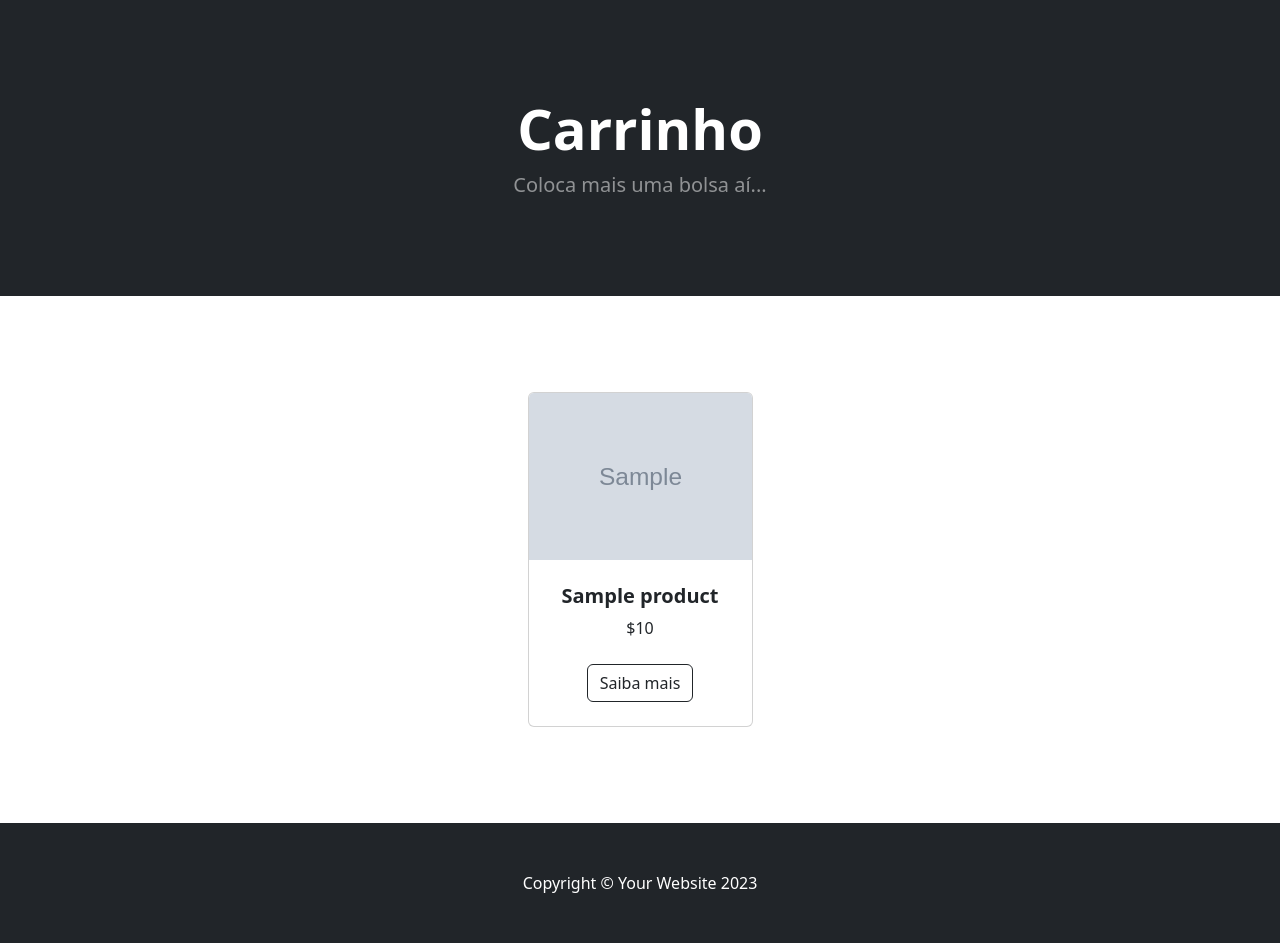
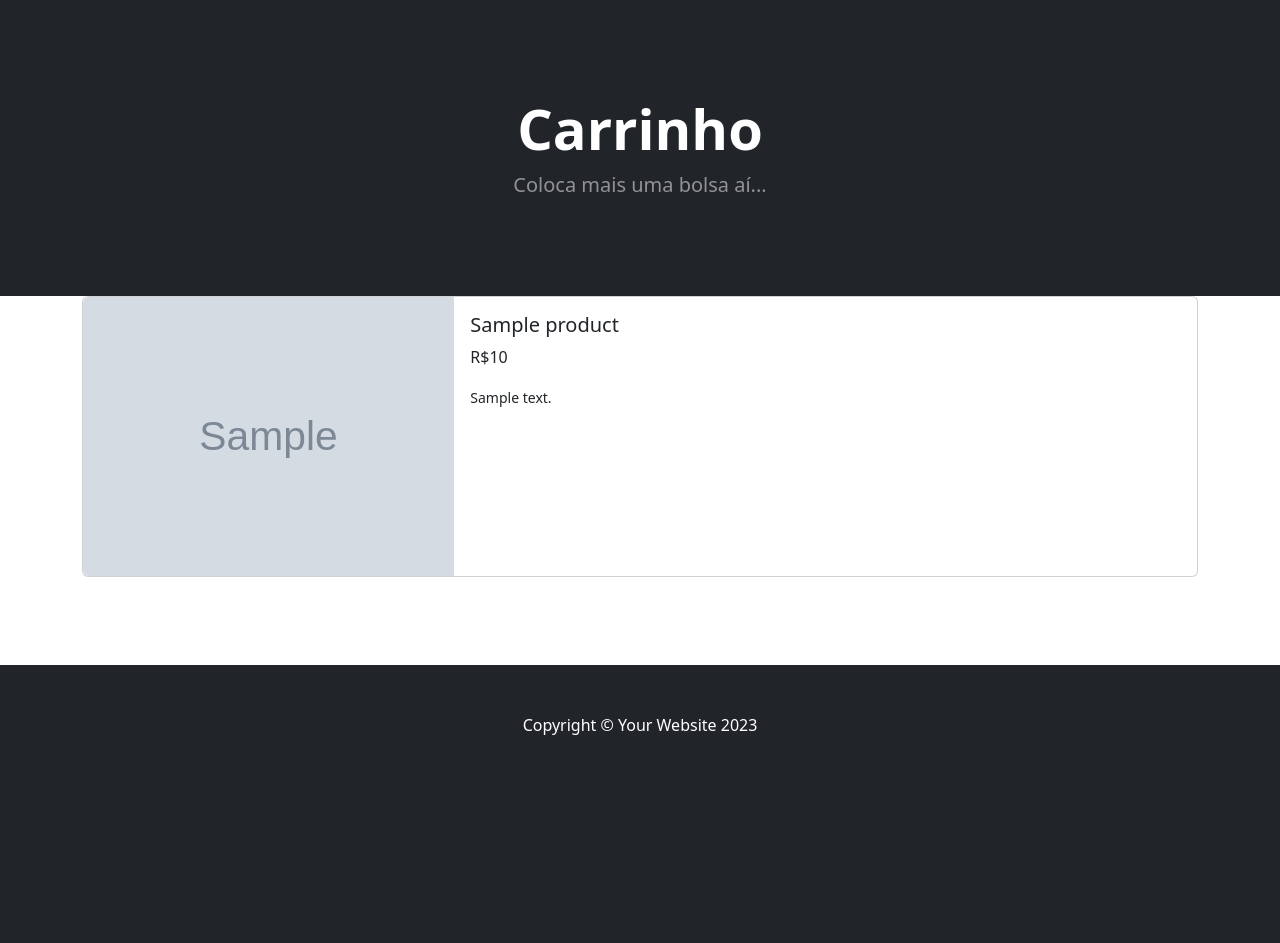
Before and after one commit to silvaludwig/ecommerce, a Django app: template ecommerce/cart/templates/cart_summary.html in a window 1280 px wide. Shown: the part 57-1000 px from the top of the page. After the commit the page ends 792 px from the top, so only its background shows below. Run offline with Django 5.2, Linux system fonts and the light colour scheme; the template is opened without the code that fills it: most values are stand-ins (such as "Sample title", 1, 10 or a date in 2020); grey boxes marked "Sample" are stand-in pictures; some libraries are stand-ins or nearby versions.

Commit message:
refactor cart functionality and update cart summary template

```diff
--- a/ecommerce/cart/templates/cart_summary.html
+++ b/ecommerce/cart/templates/cart_summary.html
@@ -9,43 +9,34 @@
             </div>
         </div>
     </header>
-        <!-- Section-->
-        <section class="py-5">
-            <div class="container px-4 px-lg-5 mt-5">
-                <div class="row gx-4 gx-lg-5 row-cols-2 row-cols-md-3 row-cols-xl-4 justify-content-center">
-                    <!-- Products -->
-                    {% for product in products %}
-                    <div class="col mb-5">
-                        <div class="card h-100">
-                            <!-- Sale badge-->
-                            {% if product.is_sale %}
-                            <div class="badge bg-dark text-white position-absolute" style="top: 0.5rem; right: 0.5rem">Sale</div>
+    <div class="container">
+        {% if cart_products %}
+        {% for product in cart_products%}
+            <div class="card mb-3">
+                <div class="row g-0">
+                    <div class="col-md-4">
+                        <img src="{{product.image.url}}" class="img-fluid rounded-start" alt="...">
+                    </div>
+                    <div class="col-md-8">
+                        <div class="card-body">
+                            <h5 class="card-title">{{product.name}}</h5>
+                            {% if product.is_sale%}
+                                <p class="card-text"><strike>R${{ product.price }}</strike> | R${{ product.sale_price }}</p>
+                            {% else %}
+                                <p class="card-text">R${{product.price}}</p>
                             {% endif %}
-
-                            <!-- Product image-->
-                            <img class="card-img-top" src="{{ product.image.url }}" alt="..." />
-                            <!-- Product details-->
-                            <div class="card-body p-4">
-                                <div class="text-center">
-                                    <!-- Product name-->
-                                    <h5 class="fw-bolder">{{ product.name }}</h5>
-                                    <!-- Product price-->
-                                    {% if product.is_sale%}
-                                        <strike>${{ product.price }}</strike> | ${{ product.sale_price }}
-                                    {% else %}
-                                    ${{ product.price }}
-                                    {% endif %}
+                            <p class="card-text"><small class="text-body-secondary">{{product.description}}</small></p>
+                            <br/>
                         </div>
-                            </div>
-                            <!-- Product actions-->
-                            <div class="card-footer p-4 pt-0 border-top-0 bg-transparent">
-                                <div class="text-center"><a class="btn btn-outline-dark mt-auto" href="{% url 'product' product.id %}">Saiba mais</a></div>
                     </div>
                 </div>
             </div>
         {% endfor %}
-
+        {% else %}
+            <div class="alert alert-warning" role="alert">
+                Seu carrinho está vazio! Adicione produtos para continuar.
             </div>
+        {% endif %}
     </div>
-        </section>
+        <br/><br/><br/>
 {% endblock %}
--- a/ecommerce/cart/views.py
+++ b/ecommerce/cart/views.py
@@ -5,7 +5,9 @@ from django.http import JsonResponse
 
 
 def cart_summary(request):
-    return render(request, 'cart_summary.html', {})
+    cart = Cart(request)
+    cart_products = cart.get_prods()
+    return render(request, 'cart_summary.html', {'cart_products': cart_products, 'cart': cart})
 
 def cart_add(request):
     # Get the cart
```
Also changed, not shown: ecommerce/cart/cart.py (+7 -0 lines). Lines whose indentation alone changed are shown as unchanged.
